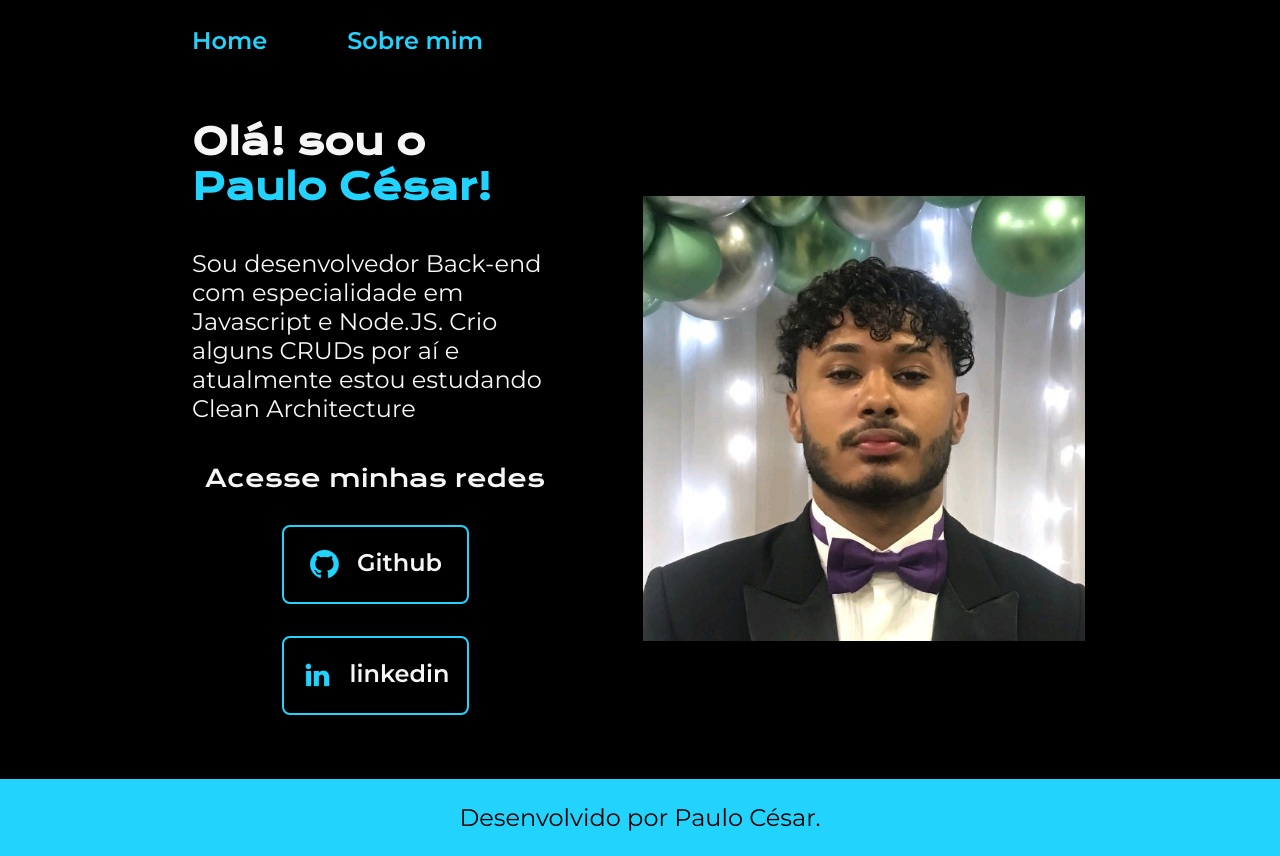
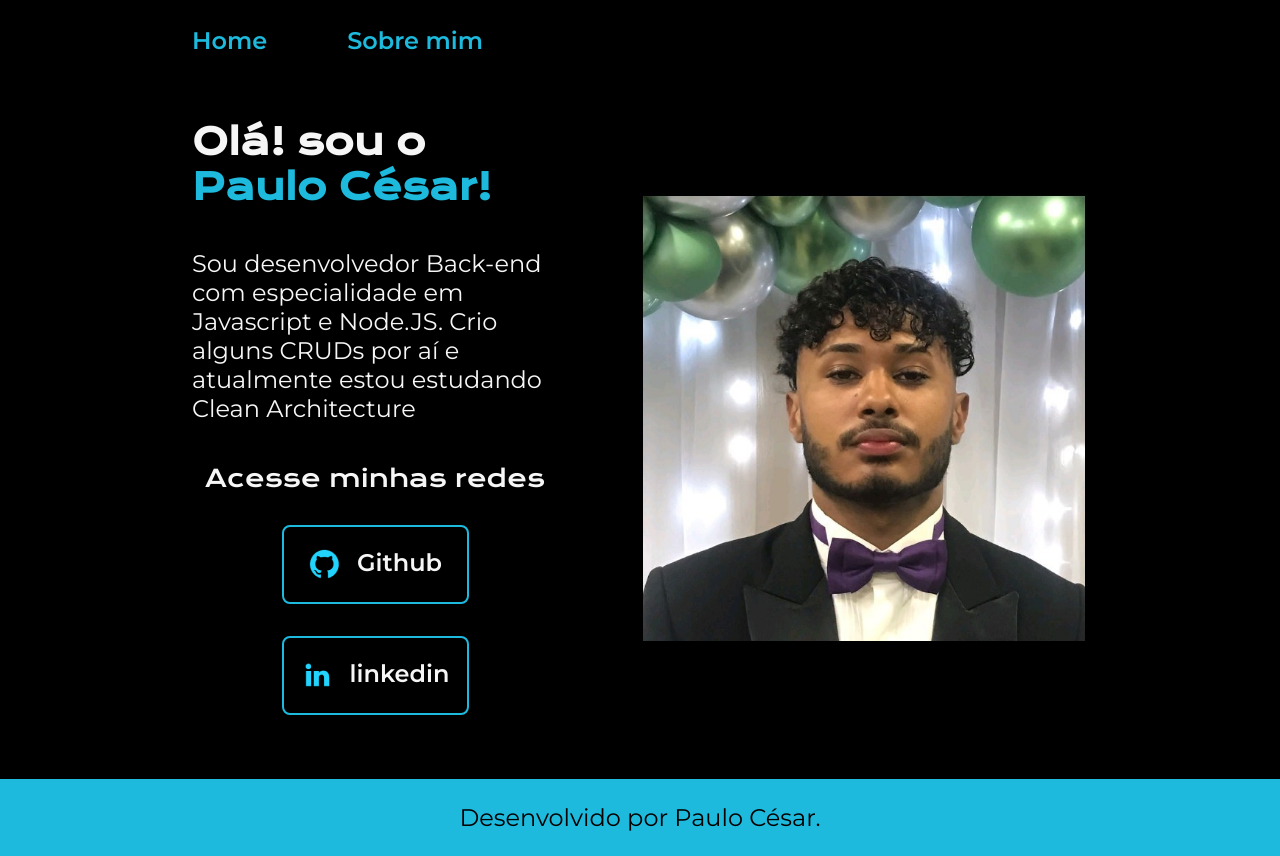
Before and after one commit to Renangenito/Portifolio-HTML-e-CSS-Curso4, a plain HTML site: page index.html in a window 1280 px wide. Drawn offline with nearby package versions, Linux system fonts and the light colour scheme.

Commit message:
Alteração na cor terciária

```diff
--- a/styles/style.css
+++ b/styles/style.css
@@ -3,7 +3,7 @@
 :root {
     --cor-primaria: #000000;
     --cor-secundaria: #F6F6F6;
-    --cor-terciaria: #22D4FD;
+    --cor-terciaria: #1dbadd;
     --cor-hover: #272727;
 
     --fonte-primaria: 'Krona One', sans-serif;
```
